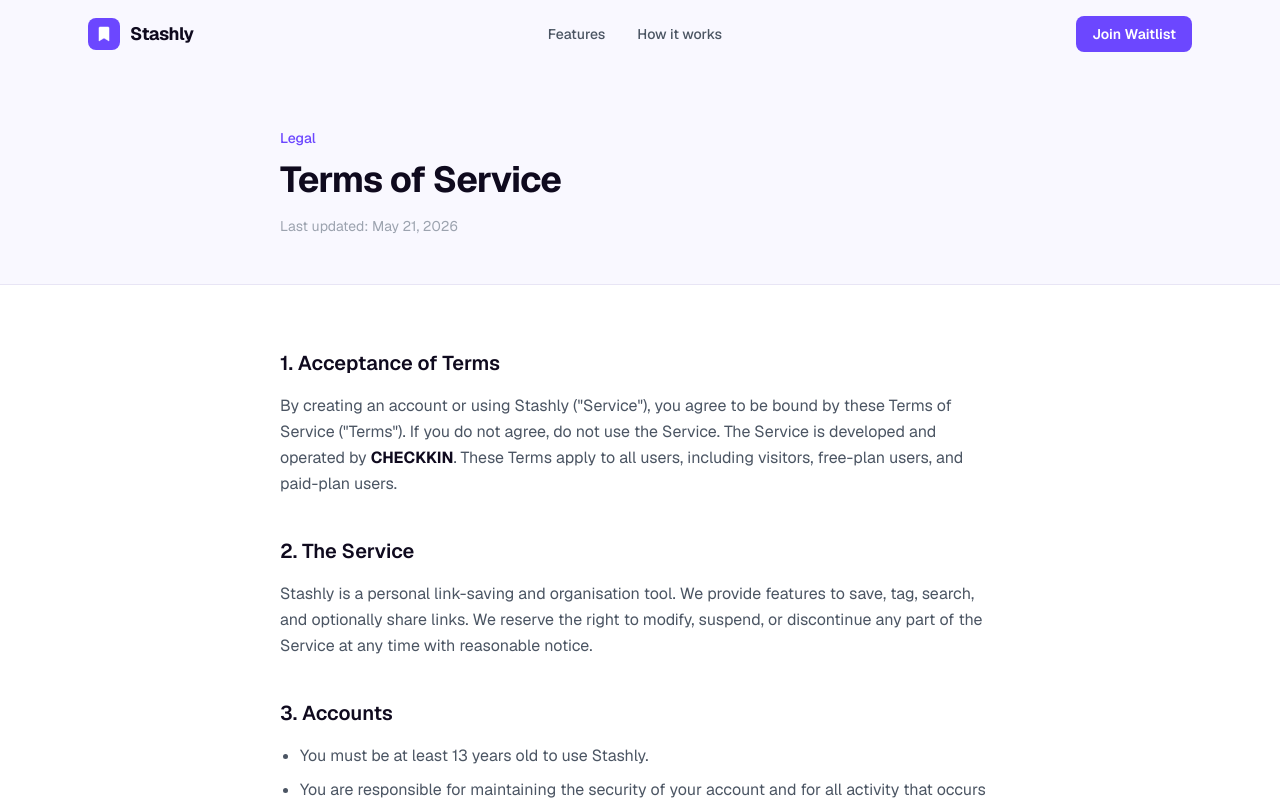
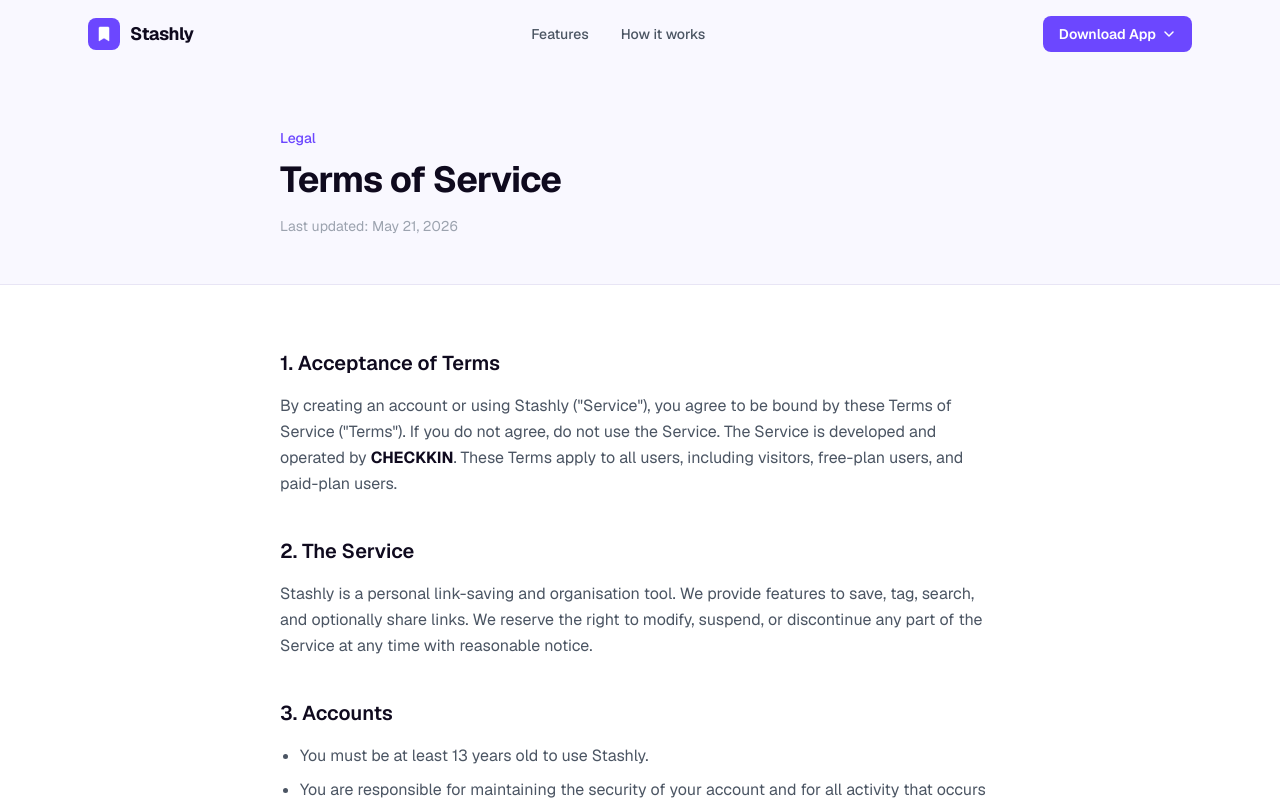
Before and after one commit to nitinmadelyn/stashly-web, a Next.js app: page /terms in a window 1280 px wide. Shown: the top 800 px of the page. Built offline with nearby package versions, Linux system fonts and the light colour scheme.

Commit message:
update home page with download app link

```diff
--- a/src/components/Footer.tsx
+++ b/src/components/Footer.tsx
@@ -5,7 +5,7 @@
 
   return (
     <footer
-      className="py-10"
+      className="py-12"
       style={{
         backgroundColor: '#0A0515',
         borderTop: '1px solid #1A1030',
--- a/src/components/Hero.tsx
+++ b/src/components/Hero.tsx
@@ -1,5 +1,5 @@
 import Image from "next/image";
-import WaitlistForm from "@/components/WaitlistForm";
+import AppStoreBadges from "@/components/AppStoreBadges";
 
 export default function Hero() {
   return (
@@ -7,7 +7,7 @@
       className="relative pt-24 pb-20 md:pt-32 md:pb-28"
       style={{ backgroundColor: "#F9F8FF" }}
     >
-      {/* Background decorations — clipped inside their own wrapper so the phone mockup is never cut off */}
+      {/* Background decorations */}
       <div className="pointer-events-none absolute inset-0 overflow-hidden" aria-hidden="true">
         <div
           className="absolute -top-40 -right-40 h-96 w-96 rounded-full opacity-20 blur-3xl"
@@ -35,7 +35,7 @@
                 className="h-1.5 w-1.5 rounded-full"
                 style={{ backgroundColor: "#6C47FF" }}
               />
-              Coming Soon
+              Available Now
             </div>
 
             <h1
@@ -55,11 +55,11 @@
               any device.
             </p>
 
-            {/* Waitlist form */}
-            <div id="waitlist" className="mt-8 w-full">
-              <WaitlistForm />
+            {/* App store badges */}
+            <div className="mt-8">
+              <AppStoreBadges size="lg" />
               <p className="mt-3 text-xs" style={{ color: "#9CA3AF" }}>
-                Free forever. No spam. Get notified at launch.
+                Free to download. Available on iOS and Android.
               </p>
             </div>
 
@@ -142,7 +142,7 @@
             priority
           />
 
-          {/* Subtle bottom fade so the phone shell blends cleanly */}
+          {/* Subtle bottom fade */}
           <div
             className="pointer-events-none absolute bottom-0 left-0 right-0 h-16"
             style={{
--- a/src/components/Navbar.tsx
+++ b/src/components/Navbar.tsx
@@ -3,16 +3,33 @@
 import { useState, useEffect } from 'react';
 import Link from 'next/link';
 
+const APPLE_URL =
+  'https://apps.apple.com/us/app/stashly-save-search-share/id6771729320';
+const ANDROID_URL =
+  'https://play.google.com/store/apps/details?id=pro.stashly.mobile';
+
 export default function Navbar() {
   const [scrolled, setScrolled] = useState(false);
+  const [dropdownOpen, setDropdownOpen] = useState(false);
 
   useEffect(() => {
     function onScroll() {
       setScrolled(window.scrollY > 12);
+      setDropdownOpen(false);
     }
     window.addEventListener('scroll', onScroll, { passive: true });
     return () => window.removeEventListener('scroll', onScroll);
   }, []);
+
+  // Close dropdown on outside click
+  useEffect(() => {
+    if (!dropdownOpen) return;
+    function onClickOutside() {
+      setDropdownOpen(false);
+    }
+    document.addEventListener('click', onClickOutside);
+    return () => document.removeEventListener('click', onClickOutside);
+  }, [dropdownOpen]);
 
   return (
     <header
@@ -76,10 +93,11 @@
           </a>
         </div>
 
-        {/* CTA */}
-        <a
-          href="#waitlist"
-          className="inline-flex h-9 items-center rounded-lg px-4 text-sm font-semibold text-white transition-all duration-150"
+        {/* Download CTA with dropdown */}
+        <div className="relative" onClick={(e) => e.stopPropagation()}>
+          <button
+            onClick={() => setDropdownOpen((o) => !o)}
+            className="inline-flex h-9 items-center gap-1.5 rounded-lg px-4 text-sm font-semibold text-white transition-all duration-150"
             style={{ backgroundColor: '#6C47FF' }}
             onMouseEnter={(e) =>
               (e.currentTarget.style.backgroundColor = '#5C3AE8')
@@ -87,9 +105,91 @@
             onMouseLeave={(e) =>
               (e.currentTarget.style.backgroundColor = '#6C47FF')
             }
+            aria-haspopup="true"
+            aria-expanded={dropdownOpen}
           >
-          Join Waitlist
+            Download App
+            <svg
+              width="14"
+              height="14"
+              viewBox="0 0 14 14"
+              fill="none"
+              aria-hidden="true"
+              style={{
+                transform: dropdownOpen ? 'rotate(180deg)' : 'rotate(0deg)',
+                transition: 'transform 0.15s ease',
+              }}
+            >
+              <path
+                d="M3 5l4 4 4-4"
+                stroke="white"
+                strokeWidth="1.5"
+                strokeLinecap="round"
+                strokeLinejoin="round"
+              />
+            </svg>
+          </button>
+
+          {/* Dropdown */}
+          {dropdownOpen && (
+            <div
+              className="absolute right-0 mt-2 rounded-xl overflow-hidden"
+              style={{
+                backgroundColor: '#FFFFFF',
+                boxShadow: '0 8px 32px rgba(15,10,30,0.14), 0 0 0 1px #E8E5F5',
+                minWidth: 200,
+              }}
+            >
+              <a
+                href={APPLE_URL}
+                target="_blank"
+                rel="noopener noreferrer"
+                className="flex items-center gap-3 px-4 py-3 text-sm font-medium transition-colors duration-100"
+                style={{ color: '#0F0A1E' }}
+                onMouseEnter={(e) =>
+                  (e.currentTarget.style.backgroundColor = '#F9F8FF')
+                }
+                onMouseLeave={(e) =>
+                  (e.currentTarget.style.backgroundColor = 'transparent')
+                }
+                onClick={() => setDropdownOpen(false)}
+              >
+                {/* Apple logo */}
+                <svg width="18" height="22" viewBox="0 0 20 24" fill="none" aria-hidden="true">
+                  <path
+                    d="M16.457 12.748c-.025-2.73 2.23-4.052 2.332-4.117-1.272-1.86-3.253-2.115-3.95-2.14-1.672-.17-3.285.99-4.135.99-.865 0-2.176-.97-3.585-.944-1.83.027-3.534 1.072-4.474 2.703-1.93 3.337-.492 8.257 1.368 10.954.93 1.32 2.02 2.795 3.457 2.742 1.397-.056 1.92-.891 3.607-.891 1.672 0 2.163.891 3.624.859 1.5-.027 2.443-1.338 3.36-2.666a12.26 12.26 0 0 0 1.528-3.086c-.033-.014-2.926-1.12-2.955-4.404ZM13.76 4.279C14.52 3.35 15.04 2.07 14.894.73c-1.113.047-2.46.74-3.257 1.67-.713.82-1.34 2.136-1.172 3.397 1.243.097 2.514-.633 3.296-1.518Z"
+                    fill="#0F0A1E"
+                  />
+                </svg>
+                App Store (iOS)
               </a>
+              <div style={{ height: 1, backgroundColor: '#F3F4F6' }} />
+              <a
+                href={ANDROID_URL}
+                target="_blank"
+                rel="noopener noreferrer"
+                className="flex items-center gap-3 px-4 py-3 text-sm font-medium transition-colors duration-100"
+                style={{ color: '#0F0A1E' }}
+                onMouseEnter={(e) =>
+                  (e.currentTarget.style.backgroundColor = '#F9F8FF')
+                }
+                onMouseLeave={(e) =>
+                  (e.currentTarget.style.backgroundColor = 'transparent')
+                }
+                onClick={() => setDropdownOpen(false)}
+              >
+                {/* Play icon */}
+                <svg width="18" height="20" viewBox="0 0 22 24" fill="none" aria-hidden="true">
+                  <path d="M1.5 1.15 13.4 12 1.5 22.85A1.5 1.5 0 0 1 .5 21.5v-19A1.5 1.5 0 0 1 1.5 1.15Z" fill="#EA4335" />
+                  <path d="M21.06 10.32 17.5 8.27 13.4 12l4.1 3.73 3.56-2.05a1.5 1.5 0 0 0 0-3.36Z" fill="#FBBC04" />
+                  <path d="M1.5 1.15 13.4 12 17.5 8.27 4.77.42A1.5 1.5 0 0 0 1.5 1.15Z" fill="#4285F4" />
+                  <path d="M1.5 22.85 13.4 12l4.1 3.73-12.73 7.85a1.5 1.5 0 0 1-3.27-.73Z" fill="#34A853" />
+                </svg>
+                Google Play (Android)
+              </a>
+            </div>
+          )}
+        </div>
       </nav>
     </header>
   );
--- a/src/components/WaitlistCTA.tsx
+++ b/src/components/WaitlistCTA.tsx
@@ -1,6 +1,6 @@
-import WaitlistForm from "@/components/WaitlistForm";
+import AppStoreBadges from "@/components/AppStoreBadges";
 
-export default function WaitlistCTA() {
+export default function DownloadCTA() {
   return (
     <section
       className="relative overflow-hidden py-24 md:py-32"
@@ -23,31 +23,31 @@
             className="h-1.5 w-1.5 rounded-full"
             style={{ backgroundColor: "#A87FFF" }}
           />
-          Early access
+          Free to download
         </div>
 
         <h2
           className="text-balance text-3xl font-bold leading-tight tracking-tight md:text-4xl"
           style={{ color: "#FFFFFF" }}
         >
-          Be the first to use Stashly
+          Start saving smarter today
         </h2>
 
         <p
           className="mt-5 text-pretty text-base leading-relaxed"
           style={{ color: "#9CA3AF" }}
         >
-          Join the waitlist and get notified the moment we launch. Early users
-          will get extended free access and a direct line to shape the product.
+          Download Stashly and bring your scattered links, saved posts, and
+          browser bookmarks into one searchable home.
         </p>
 
-        {/* Form — centered */}
+        {/* Store badges — centered */}
         <div className="mt-8 flex justify-center">
-          <WaitlistForm size="large" />
+          <AppStoreBadges size="lg" />
         </div>
 
         <p className="mt-4 text-xs" style={{ color: "#4B5563" }}>
-          Free forever to start. No spam, ever. Unsubscribe any time.
+          Available on iOS and Android. Free forever to start.
         </p>
 
         {/* Three value props */}
```
Lines whose indentation alone changed are shown as unchanged.
